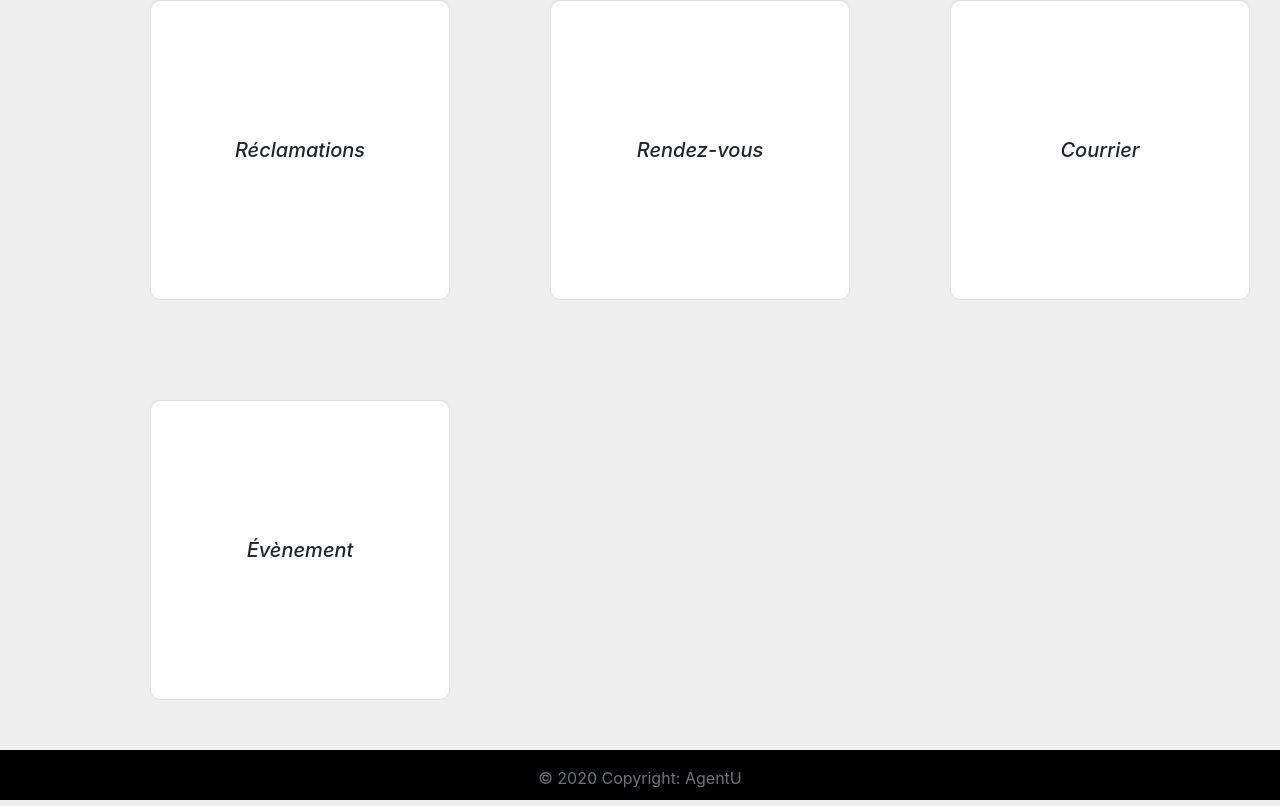
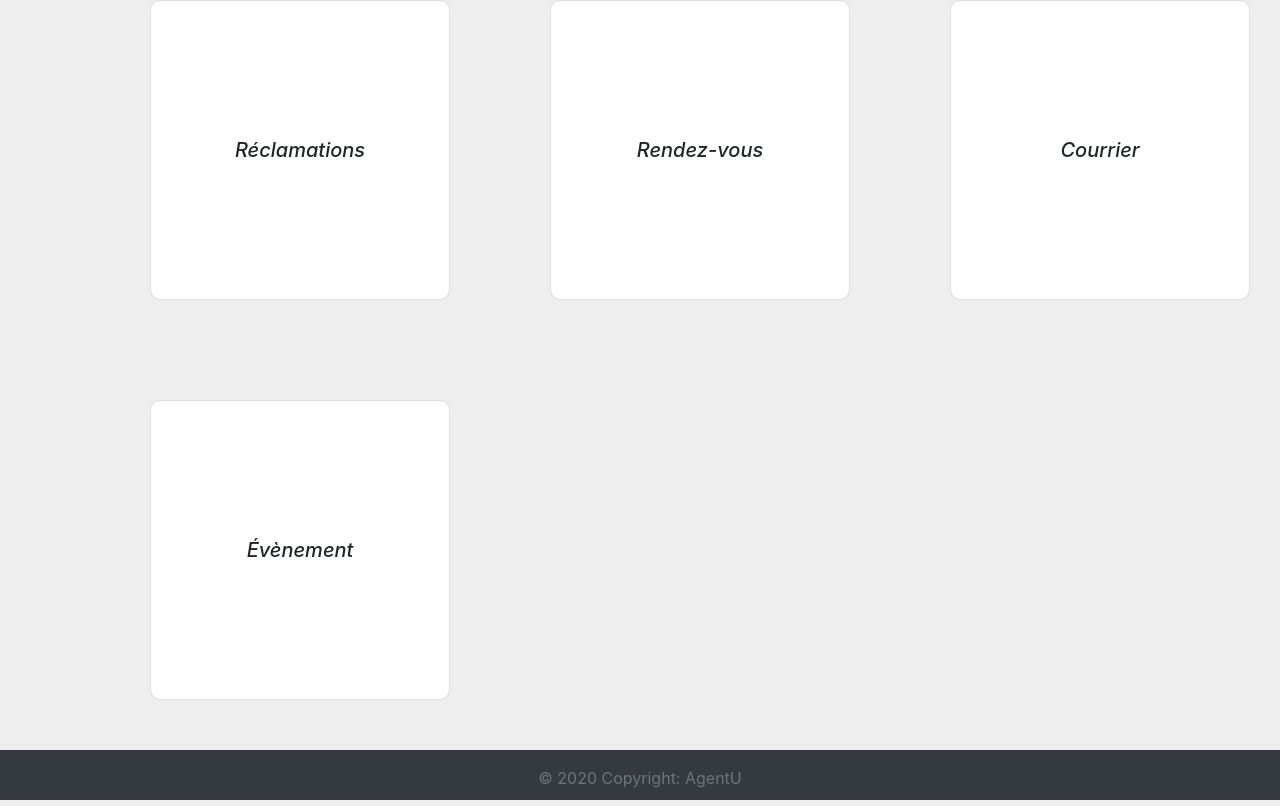
Before and after one commit to Agent-U/FrontEndEtudiant, an Angular app: page / in a window 1280 px wide. Shown: the part 376-1182 px from the top of the page. Built offline with nearby package versions, Linux system fonts and the light colour scheme.

Commit message:
refactor : mise à jour de la couleur du pied de page

```diff
--- a/src/styles.css
+++ b/src/styles.css
@@ -50,7 +50,7 @@ html, body{
   position: relative;
 }
 footer{
-    background-color: black;
+    background-color: #343a40;
     position:absolute;
     bottom:0;
     width:100%;
```
